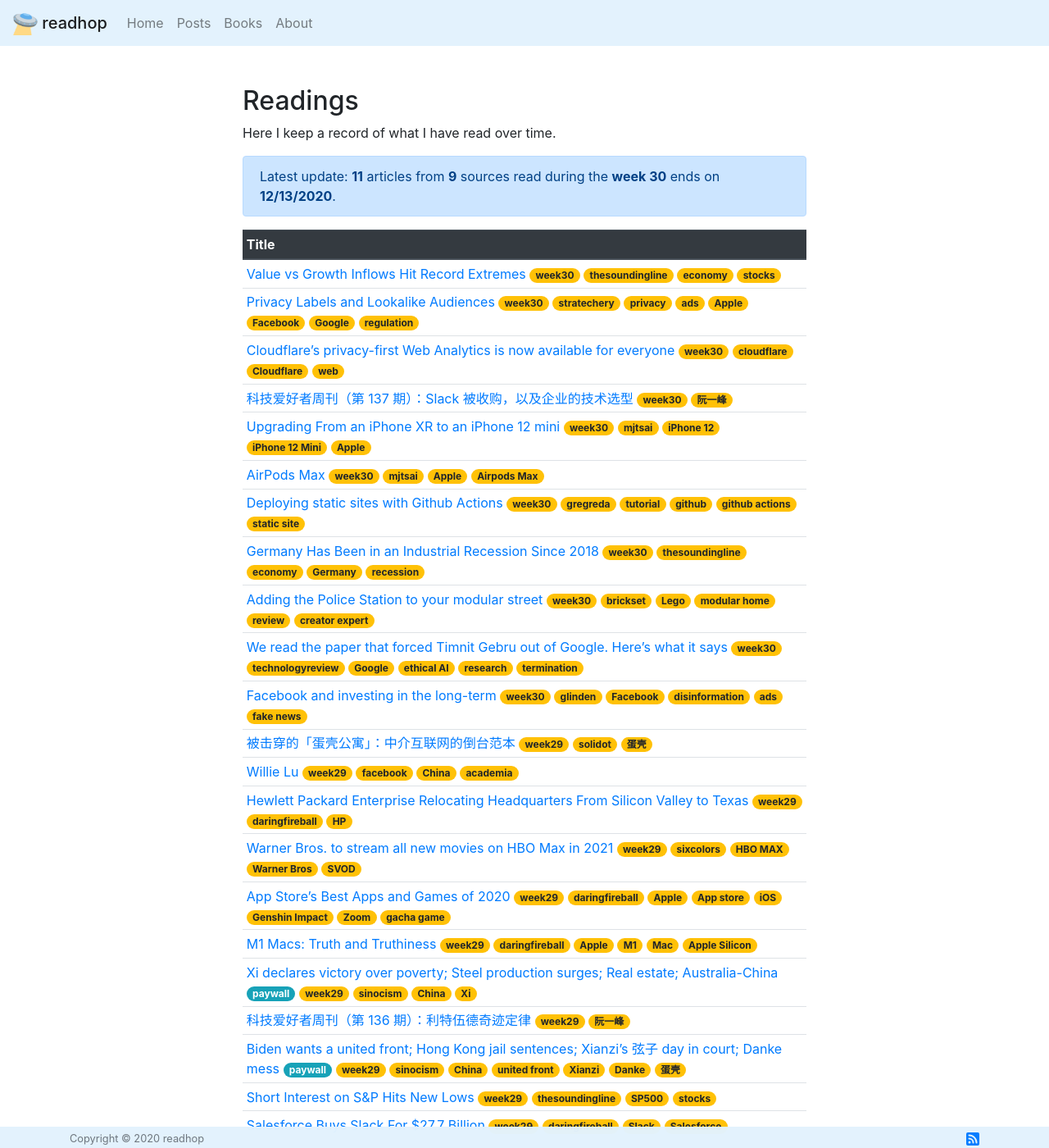
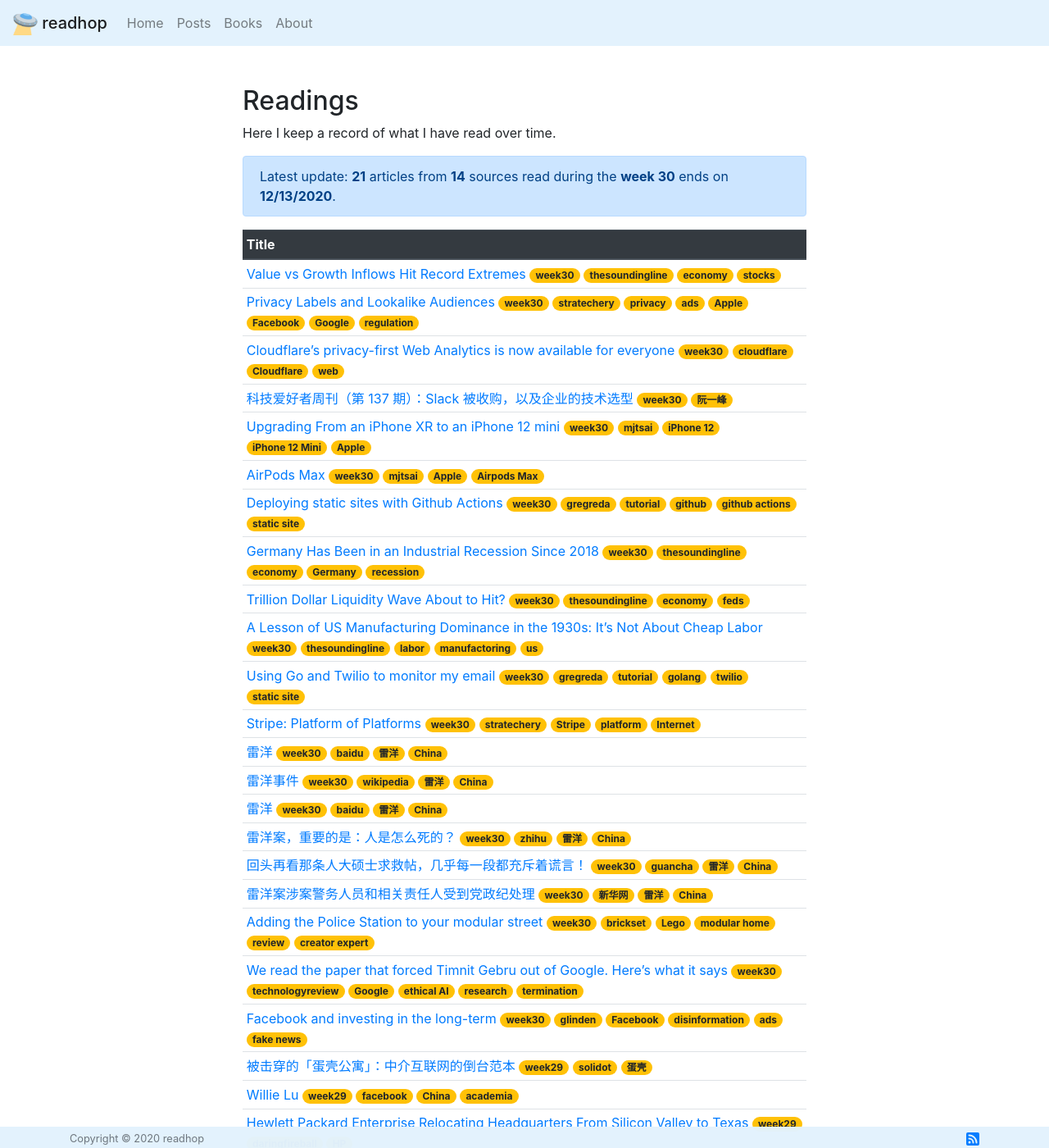
Before and after one commit to robocalpico/robocalpico.github.io, a Jekyll site: the page built from index.md, in a window 1280 px wide and 1400 px high. Shown: the whole window at 82% size. Built offline with Jekyll 4.4.1, drawn with Linux system fonts in a browser that asks for light colours; comment, search, counter and statistics services are not loaded.

Commit message:
update week 30

```diff
--- a/_data/stats.yaml
+++ b/_data/stats.yaml
@@ -1,4 +1,4 @@
-weekly_count: 11
-weekly_sources: 9
+weekly_count: 21
+weekly_sources: 14
 week_no: 30
 last_end: 12/13/2020
--- a/_data/weekly_data.csv
+++ b/_data/weekly_data.csv
@@ -4,4 +4,4 @@
 27,11/22/2020,25,13
 28,11/29/2020,11,11
 29,12/06/2020,14,8
-30,12/13/2020,11,9
+30,12/13/2020,21,14
--- a/index.md
+++ b/index.md
@@ -23,25 +23,25 @@
       <span class="badge badge-pill badge-warning text-wrap text-left">week30</span>
       <span class="badge badge-pill badge-warning text-wrap text-left">thesoundingline</span>
       <span class="badge badge-pill badge-warning text-wrap text-left">economy</span>
-      <span class="badge badge-pill badge-warning text-wrap text-left">stocks</span>
+      <span class="badge badge-pill badge-warning text-wrap text-left"> stocks</span>
     </td></tr>
     <tr><td>
       <a href="https://stratechery.com/2020/privacy-labels-and-lookalike-audiences/" target="_blank" rel="noopener noreferrer">Privacy Labels and Lookalike Audiences</a>
       <span class="badge badge-pill badge-warning text-wrap text-left">week30</span>
       <span class="badge badge-pill badge-warning text-wrap text-left">stratechery</span>
       <span class="badge badge-pill badge-warning text-wrap text-left">privacy</span>
-      <span class="badge badge-pill badge-warning text-wrap text-left">ads</span>
-      <span class="badge badge-pill badge-warning text-wrap text-left">Apple</span>
-      <span class="badge badge-pill badge-warning text-wrap text-left">Facebook</span>
-      <span class="badge badge-pill badge-warning text-wrap text-left">Google</span>
-      <span class="badge badge-pill badge-warning text-wrap text-left">regulation</span>
+      <span class="badge badge-pill badge-warning text-wrap text-left"> ads</span>
+      <span class="badge badge-pill badge-warning text-wrap text-left"> Apple</span>
+      <span class="badge badge-pill badge-warning text-wrap text-left"> Facebook</span>
+      <span class="badge badge-pill badge-warning text-wrap text-left"> Google</span>
+      <span class="badge badge-pill badge-warning text-wrap text-left"> regulation</span>
     </td></tr>
     <tr><td>
       <a href="https://blog.cloudflare.com/privacy-first-web-analytics/" target="_blank" rel="noopener noreferrer">Cloudflare’s privacy-first Web Analytics is now available for everyone</a>
       <span class="badge badge-pill badge-warning text-wrap text-left">week30</span>
       <span class="badge badge-pill badge-warning text-wrap text-left">cloudflare</span>
       <span class="badge badge-pill badge-warning text-wrap text-left">Cloudflare</span>
-      <span class="badge badge-pill badge-warning text-wrap text-left">web</span>
+      <span class="badge badge-pill badge-warning text-wrap text-left"> web</span>
     </td></tr>
     <tr><td>
       <a href="http://www.ruanyifeng.com/blog/2020/12/weekly-issue-137.html" target="_blank" rel="noopener noreferrer">科技爱好者周刊（第 137 期）：Slack 被收购，以及企业的技术选型</a>
@@ -53,15 +53,15 @@
       <span class="badge badge-pill badge-warning text-wrap text-left">week30</span>
       <span class="badge badge-pill badge-warning text-wrap text-left">mjtsai</span>
       <span class="badge badge-pill badge-warning text-wrap text-left">iPhone 12</span>
-      <span class="badge badge-pill badge-warning text-wrap text-left">iPhone 12 Mini</span>
-      <span class="badge badge-pill badge-warning text-wrap text-left">Apple</span>
+      <span class="badge badge-pill badge-warning text-wrap text-left"> iPhone 12 Mini</span>
+      <span class="badge badge-pill badge-warning text-wrap text-left"> Apple</span>
     </td></tr>
     <tr><td>
       <a href="https://mjtsai.com/blog/2020/12/08/airpods-max/" target="_blank" rel="noopener noreferrer">AirPods Max</a>
       <span class="badge badge-pill badge-warning text-wrap text-left">week30</span>
       <span class="badge badge-pill badge-warning text-wrap text-left">mjtsai</span>
       <span class="badge badge-pill badge-warning text-wrap text-left">Apple</span>
-      <span class="badge badge-pill badge-warning text-wrap text-left">Airpods Max</span>
+      <span class="badge badge-pill badge-warning text-wrap text-left"> Airpods Max</span>
     </td></tr>
     <tr><td>
       <a href="http://www.gregreda.com/2020/12/09/deploying-static-sites-with-github-actions/" target="_blank" rel="noopener noreferrer">Deploying static sites with Github Actions</a>
@@ -81,31 +81,105 @@
       <span class="badge badge-pill badge-warning text-wrap text-left">recession</span>
     </td></tr>
     <tr><td>
+      <a href="https://thesoundingline.com/trillion-dollar-liquidity-wave-about-to-hit/" target="_blank" rel="noopener noreferrer">Trillion Dollar Liquidity Wave About to Hit?</a>
+      <span class="badge badge-pill badge-warning text-wrap text-left">week30</span>
+      <span class="badge badge-pill badge-warning text-wrap text-left">thesoundingline</span>
+      <span class="badge badge-pill badge-warning text-wrap text-left">economy</span>
+      <span class="badge badge-pill badge-warning text-wrap text-left">feds</span>
+    </td></tr>
+    <tr><td>
+      <a href="https://thesoundingline.com/a-lesson-of-us-manufacturing-dominance-in-the-1930s-labor-costs-arent-the-key/" target="_blank" rel="noopener noreferrer">A Lesson of US Manufacturing Dominance in the 1930s: It’s Not About Cheap Labor</a>
+      <span class="badge badge-pill badge-warning text-wrap text-left">week30</span>
+      <span class="badge badge-pill badge-warning text-wrap text-left">thesoundingline</span>
+      <span class="badge badge-pill badge-warning text-wrap text-left">labor</span>
+      <span class="badge badge-pill badge-warning text-wrap text-left">manufactoring</span>
+      <span class="badge badge-pill badge-warning text-wrap text-left">us</span>
+    </td></tr>
+    <tr><td>
+      <a href="http://www.gregreda.com/2020/12/11/using-go-and-twilio-to-monitor-my-email/" target="_blank" rel="noopener noreferrer">Using Go and Twilio to monitor my email</a>
+      <span class="badge badge-pill badge-warning text-wrap text-left">week30</span>
+      <span class="badge badge-pill badge-warning text-wrap text-left">gregreda</span>
+      <span class="badge badge-pill badge-warning text-wrap text-left">tutorial</span>
+      <span class="badge badge-pill badge-warning text-wrap text-left">golang</span>
+      <span class="badge badge-pill badge-warning text-wrap text-left">twilio</span>
+      <span class="badge badge-pill badge-warning text-wrap text-left">static site</span>
+    </td></tr>
+    <tr><td>
+      <a href="https://stratechery.com/2020/stripe-platform-of-platforms/" target="_blank" rel="noopener noreferrer">Stripe: Platform of Platforms</a>
+      <span class="badge badge-pill badge-warning text-wrap text-left">week30</span>
+      <span class="badge badge-pill badge-warning text-wrap text-left">stratechery</span>
+      <span class="badge badge-pill badge-warning text-wrap text-left">Stripe</span>
+      <span class="badge badge-pill badge-warning text-wrap text-left">platform</span>
+      <span class="badge badge-pill badge-warning text-wrap text-left">Internet</span>
+    </td></tr>
+    <tr><td>
+      <a href="https://baike.baidu.com/item/雷洋/19658789" target="_blank" rel="noopener noreferrer">雷洋</a>
+      <span class="badge badge-pill badge-warning text-wrap text-left">week30</span>
+      <span class="badge badge-pill badge-warning text-wrap text-left">baidu</span>
+      <span class="badge badge-pill badge-warning text-wrap text-left">雷洋</span>
+      <span class="badge badge-pill badge-warning text-wrap text-left">China</span>
+    </td></tr>
+    <tr><td>
+      <a href="https://zh.wikipedia.org/wiki/%E9%9B%B7%E6%B4%8B%E4%BA%8B%E4%BB%B6" target="_blank" rel="noopener noreferrer">雷洋事件</a>
+      <span class="badge badge-pill badge-warning text-wrap text-left">week30</span>
+      <span class="badge badge-pill badge-warning text-wrap text-left">wikipedia</span>
+      <span class="badge badge-pill badge-warning text-wrap text-left">雷洋</span>
+      <span class="badge badge-pill badge-warning text-wrap text-left">China</span>
+    </td></tr>
+    <tr><td>
+      <a href="https://baike.baidu.com/item/雷洋" target="_blank" rel="noopener noreferrer">雷洋</a>
+      <span class="badge badge-pill badge-warning text-wrap text-left">week30</span>
+      <span class="badge badge-pill badge-warning text-wrap text-left">baidu</span>
+      <span class="badge badge-pill badge-warning text-wrap text-left">雷洋</span>
+      <span class="badge badge-pill badge-warning text-wrap text-left">China</span>
+    </td></tr>
+    <tr><td>
+      <a href="https://zhuanlan.zhihu.com/p/97322550" target="_blank" rel="noopener noreferrer">雷洋案，重要的是：人是怎么死的？</a>
+      <span class="badge badge-pill badge-warning text-wrap text-left">week30</span>
+      <span class="badge badge-pill badge-warning text-wrap text-left">zhihu</span>
+      <span class="badge badge-pill badge-warning text-wrap text-left">雷洋</span>
+      <span class="badge badge-pill badge-warning text-wrap text-left">China</span>
+    </td></tr>
+    <tr><td>
+      <a href="http://www.guancha.cn/ZhuXinWei/2016_05_11_359958.shtml" target="_blank" rel="noopener noreferrer">回头再看那条人大硕士求救帖，几乎每一段都充斥着谎言！</a>
+      <span class="badge badge-pill badge-warning text-wrap text-left">week30</span>
+      <span class="badge badge-pill badge-warning text-wrap text-left">guancha</span>
+      <span class="badge badge-pill badge-warning text-wrap text-left">雷洋</span>
+      <span class="badge badge-pill badge-warning text-wrap text-left">China</span>
+    </td></tr>
+    <tr><td>
+      <a href="http://www.xinhuanet.com//politics/2016-12/29/c_129425444.htm" target="_blank" rel="noopener noreferrer">雷洋案涉案警务人员和相关责任人受到党政纪处理</a>
+      <span class="badge badge-pill badge-warning text-wrap text-left">week30</span>
+      <span class="badge badge-pill badge-warning text-wrap text-left">新华网</span>
+      <span class="badge badge-pill badge-warning text-wrap text-left">雷洋</span>
+      <span class="badge badge-pill badge-warning text-wrap text-left">China</span>
+    </td></tr>
+    <tr><td>
       <a href="https://brickset.com/article/56573" target="_blank" rel="noopener noreferrer">Adding the Police Station to your modular street</a>
       <span class="badge badge-pill badge-warning text-wrap text-left">week30</span>
       <span class="badge badge-pill badge-warning text-wrap text-left">brickset</span>
       <span class="badge badge-pill badge-warning text-wrap text-left">Lego</span>
-      <span class="badge badge-pill badge-warning text-wrap text-left">modular home</span>
-      <span class="badge badge-pill badge-warning text-wrap text-left">review</span>
-      <span class="badge badge-pill badge-warning text-wrap text-left">creator expert</span>
+      <span class="badge badge-pill badge-warning text-wrap text-left"> modular home</span>
+      <span class="badge badge-pill badge-warning text-wrap text-left"> review</span>
+      <span class="badge badge-pill badge-warning text-wrap text-left"> creator expert</span>
     </td></tr>
     <tr><td>
       <a href="https://www.technologyreview.com/2020/12/04/1013294/google-ai-ethics-research-paper-forced-out-timnit-gebru/" target="_blank" rel="noopener noreferrer">We read the paper that forced Timnit Gebru out of Google. Here’s what it says</a>
       <span class="badge badge-pill badge-warning text-wrap text-left">week30</span>
       <span class="badge badge-pill badge-warning text-wrap text-left">technologyreview</span>
       <span class="badge badge-pill badge-warning text-wrap text-left">Google</span>
-      <span class="badge badge-pill badge-warning text-wrap text-left">ethical AI</span>
-      <span class="badge badge-pill badge-warning text-wrap text-left">research</span>
-      <span class="badge badge-pill badge-warning text-wrap text-left">termination</span>
+      <span class="badge badge-pill badge-warning text-wrap text-left"> ethical AI</span>
+      <span class="badge badge-pill badge-warning text-wrap text-left"> research</span>
+      <span class="badge badge-pill badge-warning text-wrap text-left"> termination</span>
     </td></tr>
     <tr><td>
       <a href="http://glinden.blogspot.com/2020/12/facebook-and-investing-in-long-term.html" target="_blank" rel="noopener noreferrer">Facebook and investing in the long-term</a>
       <span class="badge badge-pill badge-warning text-wrap text-left">week30</span>
       <span class="badge badge-pill badge-warning text-wrap text-left">glinden</span>
       <span class="badge badge-pill badge-warning text-wrap text-left">Facebook</span>
-      <span class="badge badge-pill badge-warning text-wrap text-left">disinformation</span>
-      <span class="badge badge-pill badge-warning text-wrap text-left">ads</span>
-      <span class="badge badge-pill badge-warning text-wrap text-left">fake news</span>
+      <span class="badge badge-pill badge-warning text-wrap text-left"> disinformation</span>
+      <span class="badge badge-pill badge-warning text-wrap text-left"> ads</span>
+      <span class="badge badge-pill badge-warning text-wrap text-left"> fake news</span>
     </td></tr>
     <tr><td>
       <a href="https://www.solidot.org/story?sid=66276" target="_blank" rel="noopener noreferrer">被击穿的「蛋壳公寓」：中介互联网的倒台范本</a>
```
